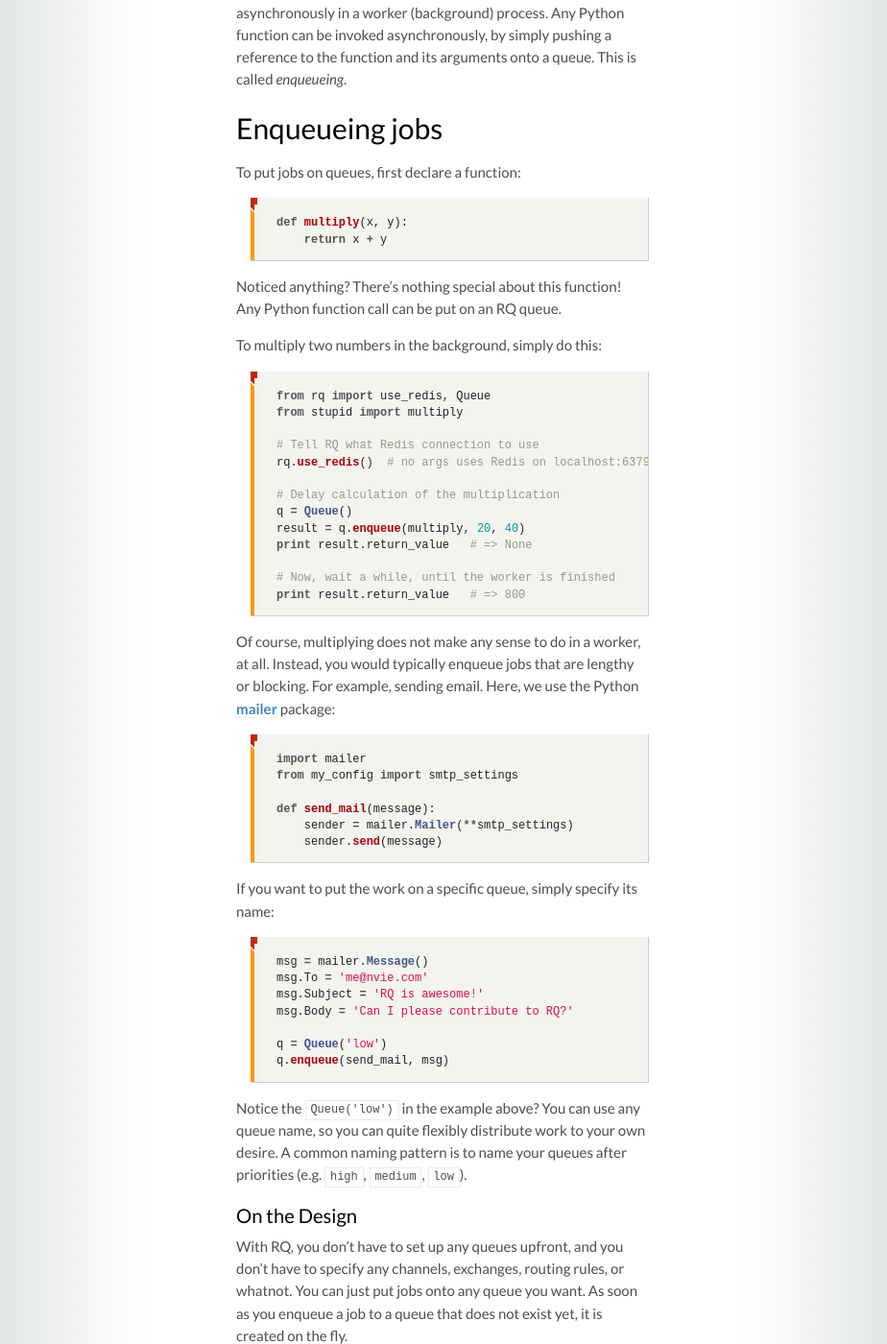
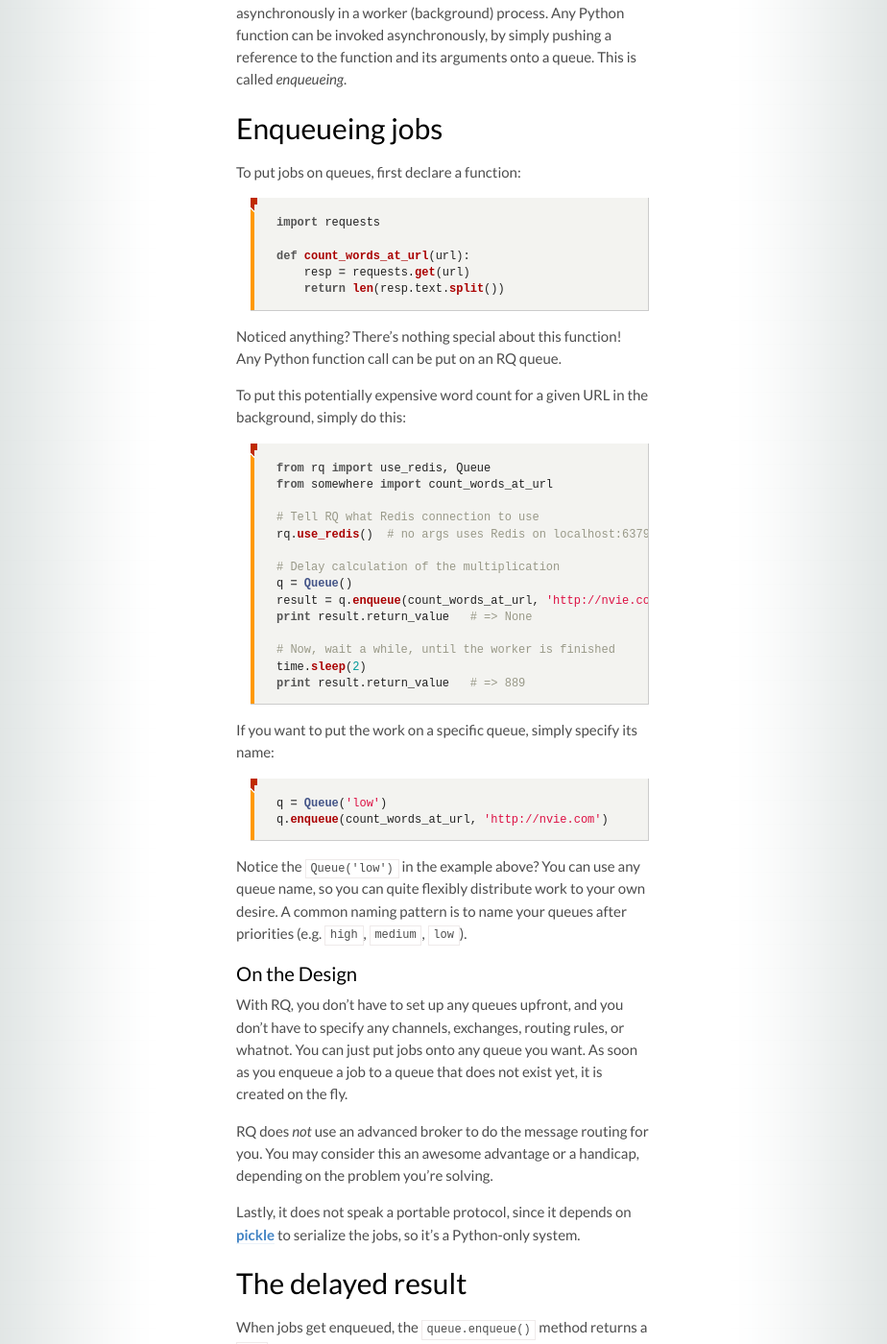
Before and after one commit to rq/rq, a Jekyll site: the page built from docs/index.md, in a window 1280 px wide and 1400 px high, scrolled down 341 px. Shown: the whole window at 96% size, without its empty margins (179-1103 px from the left). Built offline with Jekyll 4.4.1, drawn with Linux system fonts in a browser that asks for light colours; some web fonts are replaced; Markdown is read by kramdown in place of the engine named in the settings; some of the changed text lies outside the part shown.

Commit message:
Describe some of the RQ internals.

```diff
--- a/_config.yml
+++ b/_config.yml
@@ -18,10 +18,7 @@ navigation:
     url: docs/results/
   - text: Monitoring
     url: docs/monitoring/
+  - text: Internals
+    url: docs/internals/
 - text: Contributing
   url: contrib/
-  subs:
-  - text: Contributing
-    url: contrib/
-  - text: Internals
-    url: contrib/internals/
--- a/docs/index.md
+++ b/docs/index.md
@@ -14,54 +14,41 @@ arguments onto a queue.  This is called _enqueueing_.
 To put jobs on queues, first declare a function:
 
 {% highlight python %}
-def multiply(x, y):
-    return x + y
+import requests
+
+def count_words_at_url(url):
+    resp = requests.get(url)
+    return len(resp.text.split())
 {% endhighlight %}
 
 Noticed anything?  There's nothing special about this function!  Any Python
 function call can be put on an RQ queue.
 
-To multiply two numbers in the background, simply do this:
+To put this potentially expensive word count for a given URL in the background,
+simply do this:
 
 {% highlight python %}
 from rq import use_redis, Queue
-from stupid import multiply
+from somewhere import count_words_at_url
 
 # Tell RQ what Redis connection to use
 rq.use_redis()  # no args uses Redis on localhost:6379
 
 # Delay calculation of the multiplication
 q = Queue()
-result = q.enqueue(multiply, 20, 40)
+result = q.enqueue(count_words_at_url, 'http://nvie.com')
 print result.return_value   # => None
 
 # Now, wait a while, until the worker is finished
-print result.return_value   # => 800
-{% endhighlight %}
-
-Of course, multiplying does not make any sense to do in a worker, at all.
-Instead, you would typically enqueue jobs that are lengthy or blocking.  For
-example, sending email.  Here, we use the Python [mailer][m] package:
-
-{% highlight python %}
-import mailer
-from my_config import smtp_settings
-
-def send_mail(message):
-    sender = mailer.Mailer(**smtp_settings)
-    sender.send(message)
+time.sleep(2)
+print result.return_value   # => 889
 {% endhighlight %}
 
 If you want to put the work on a specific queue, simply specify its name:
 
 {% highlight python %}
-msg = mailer.Message()
-msg.To = 'me@nvie.com'
-msg.Subject = 'RQ is awesome!'
-msg.Body = 'Can I please contribute to RQ?'
-
 q = Queue('low')
-q.enqueue(send_mail, msg)
+q.enqueue(count_words_at_url, 'http://nvie.com')
 {% endhighlight %}
 
 Notice the `Queue('low')` in the example above?  You can use any queue name, so
@@ -82,39 +69,20 @@ RQ does _not_ use an advanced broker to do the message routing for you.  You
 may consider this an awesome advantage or a handicap, depending on the problem
 you're solving.
 
-Lastly, it does not speak a portable protocol, since it uses [pickle][p] to
-serialize the jobs, so it's a Python-only system.
+Lastly, it does not speak a portable protocol, since it depends on [pickle][p]
+to serialize the jobs, so it's a Python-only system.
 
 
 ## The delayed result
 
-When jobs get enqueued, the `queue.enqueue()` method returns a `DelayedResult`
-instance.  This is nothing more than a proxy object that can be used to check
-the outcome of the actual job.
+When jobs get enqueued, the `queue.enqueue()` method returns a `Job` instance.
+This is nothing more than a proxy object that can be used to check the outcome
+of the actual job.
 
-For this purpose, it has a convenience `return_value` accessor property, which
+For this purpose, it has a convenience `return_value` accessor property, that
 will return `None` when the job is not yet finished, or a non-`None` value when
-the job has finished (and has a return value, of course).
-
-{% highlight pycon %}
->>> q = Queue()
->>> result = q.enqueue(say_hello, 'Vincent')
->>> while not result.return_value:
-...     print('Job not finished yet.')
-...     time.sleep(1)
-Job not finished yet.
-Job not finished yet.
->>> print(result.return_value)
-Hello, Vincent!
-{% endhighlight %}
-
-In case you are interested in the value of the internally used Redis key, you
-can access it through the `key` property:
-
-{% highlight pycon %}
->>> result.key
-rq:result:fd50ef88-1f5f-4468-9027-6ed85fcd2b14
-{% endhighlight %}
+the job has finished (assuming the job _has_ a return value in the first place,
+of course).
 
 
 ## The worker
```
Also changed, not shown: docs/internals.md (added, +64 -0 lines).
